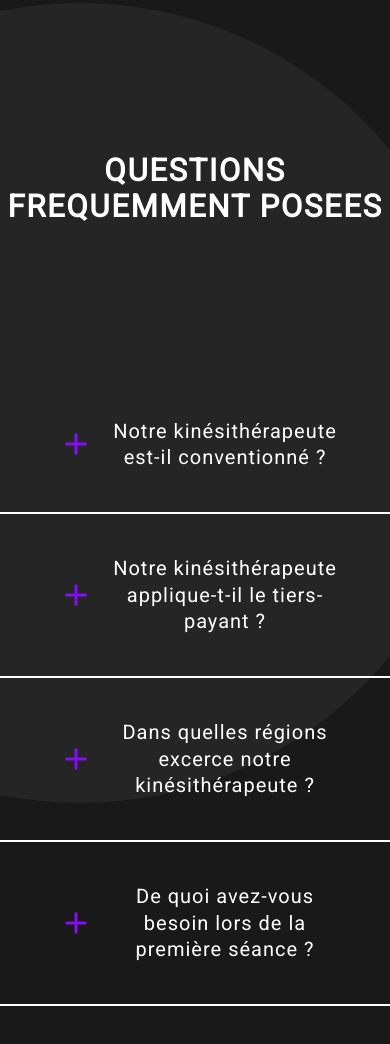
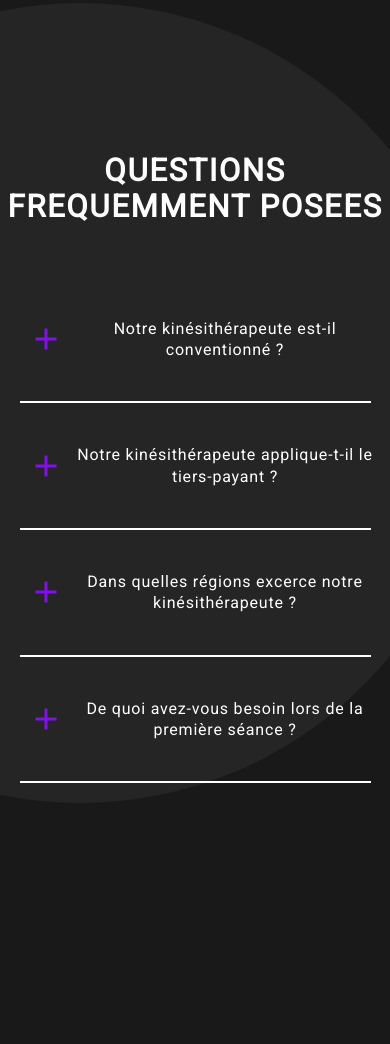
Before and after one commit to elliass/physical-therapy-website, a Gatsby site: page / in a window 390 px wide. Shown: the part 7703-8747 px from the top of the page. Built offline with nearby package versions, Linux system fonts and the light colour scheme; Gatsby itself is replaced by a stand-in of ours.

Commit message:
Added media queries (599px) for Faq component

```diff
--- a/src/components/Faq.js
+++ b/src/components/Faq.js
@@ -38,6 +38,9 @@
         '@media (max-width: 1200px)': {
             height: '170vh',
         },
+        '@media (max-width: 599px)': {
+            height: '150vh',
+        },
     },
     wrapper: {
         maxWidth: '1160px',
@@ -51,9 +54,21 @@
           maxWidth: '728px',
           textAlign: 'center',
         },
+        // '@media (max-width: 599px)': {
+        //     maxWidth: '440px',
+        // },
     },
     title: {
-        paddingTop: '150px'
+        paddingTop: '150px',
+    },
+    heading: {
+        '@media (max-width: 959px)': {
+            fontSize: '1.2rem'
+        },
+        '@media (max-width: 599px)': {
+            fontSize: '1rem'
+        },
+
     },
     circle: {
         backgroundColor: 'white',
@@ -70,7 +85,7 @@
         marginTop: '150px',
         '& .MuiAccordion-root:before': {
             backgroundColor: '#FFF',
-            display: 'none'
+            display: 'none',
         },
         '& .MuiAccordion-root:after': {
             backgroundColor: '#FFF',
@@ -80,11 +95,26 @@
             height: '2px',
             content: '""',
             opacity: '1',
-            position: 'absolute'
+            position: 'absolute',
+
+            '@media (max-width: 599px)': {
+                maxWidth: '90%',
+                margin: '0 auto'
+            },
         },
         '& .MuiAccordion-root:first-child': {
             borderTop: '0px'
-        }
+        },
+
+        '@media (max-width: 959px)': {
+            maxWidth: '700px',
+            margin: 'auto auto',
+            marginTop: '100px',
+        },
+
+        '@media (max-width: 599px)': {
+            marginTop: '50px',
+        },
     },
     accordionItem: {
         backgroundColor: 'transparent',
@@ -101,7 +131,11 @@
         },
         '& .MuiSvgIcon-root': {
             fontSize: '1.5em',
-        }
+        },
+
+        '@media (max-width: 959px)': {
+            padding: '30px 0px',
+        },
     }
 }))
 export default function Faq() {
```
